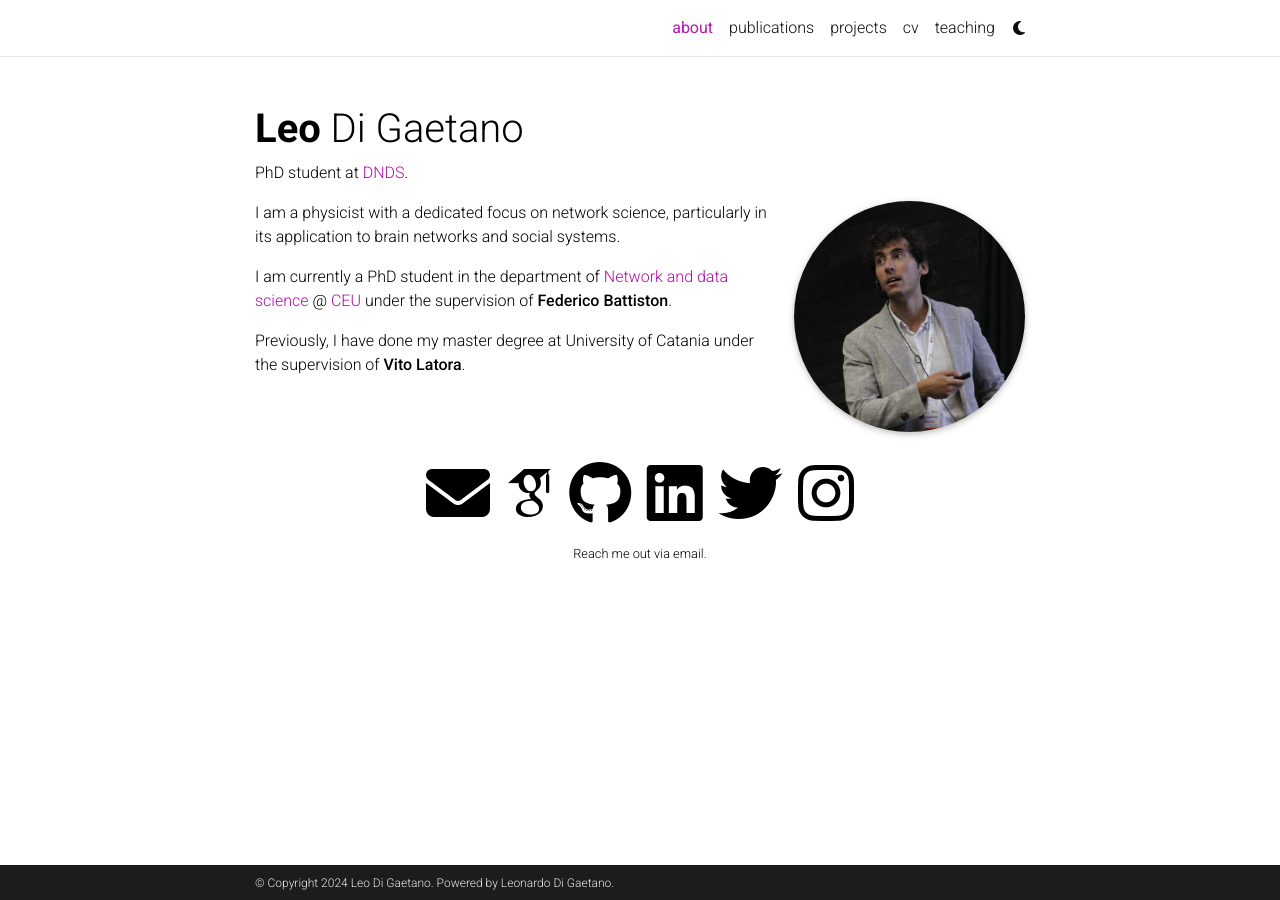
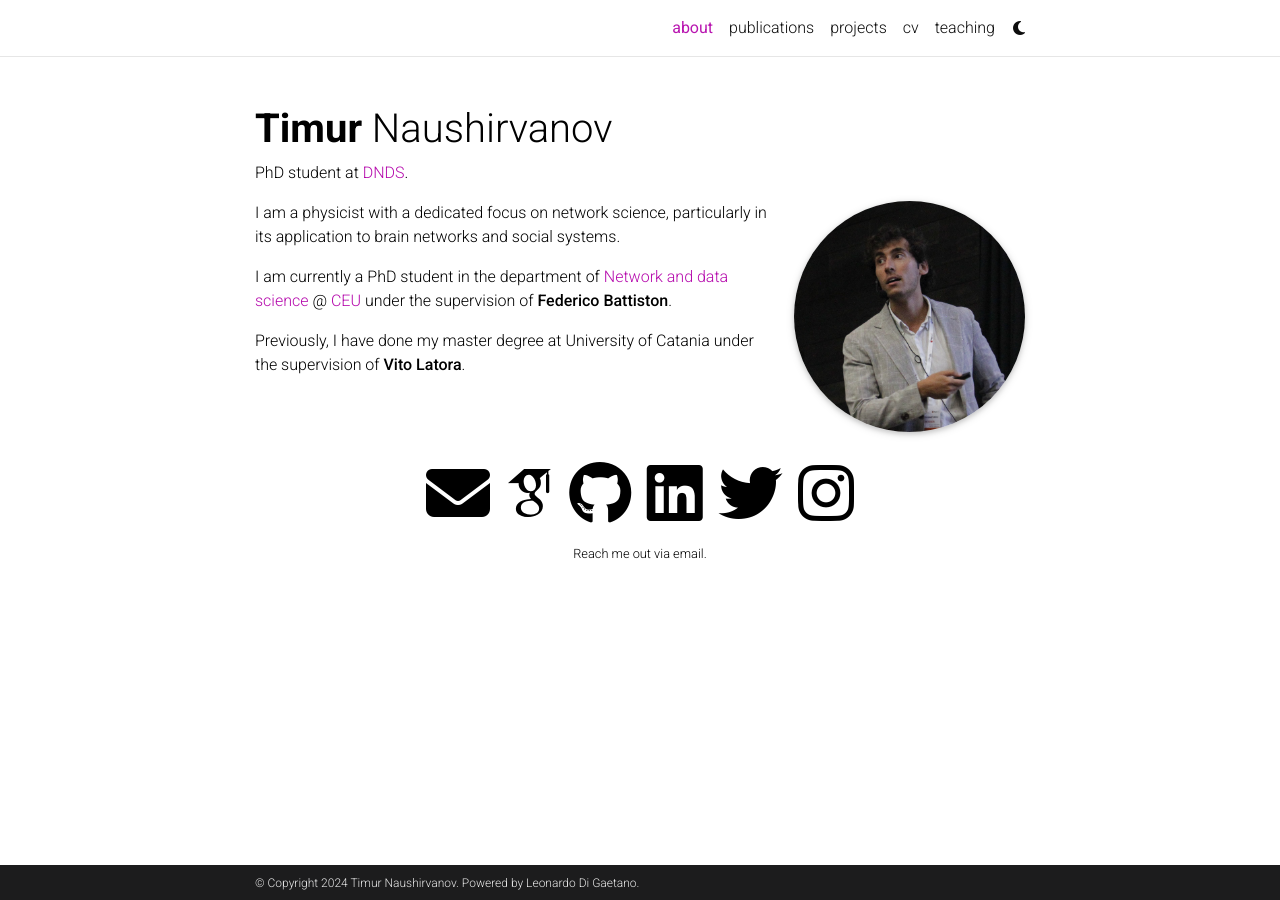
Before and after one commit to nautim/nautim.github.io, a Jekyll site: the page built from _pages/about.md, in a window 1280 px wide. Built offline with Jekyll 4.4.1, drawn with Linux system fonts in a browser that asks for light colours; full-size pictures stand in for the smaller copies a plugin makes; some web fonts are replaced; comment, search, counter and statistics services are not loaded; a style sheet for code colours, icons or effects is not loaded.

Commit message:
Update _config.yml

```diff
--- a/_config.yml
+++ b/_config.yml
@@ -3,9 +3,9 @@
 # -----------------------------------------------------------------------------
 
 title: blank # the website title (if blank, full name will be used instead)
-first_name: Leo
+first_name: Timur
 middle_name:
-last_name: Di Gaetano
+last_name: Naushirvanov
 email: leonardo.digaetano.96@gmail.com
 description: > # the ">" symbol means to ignore newlines until "footer_text:"
   Portfolio webpage of Leonardo Di Gaetano.
@@ -16,7 +16,7 @@
 lang: en # the language of your site (for example: en, fr, cn, ru, etc.)
 icon: 🕸️  # the emoji used as the favicon (alternatively, provide image name in /assets/img/)
 
-url: https://leonardodigaetano.github.io # the base hostname & protocol for your site
+url: https://nautim.github.io # the base hostname & protocol for your site
 baseurl: # the subpath of your site, e.g. /blog/
 last_updated: # set to true if you want to display last updated in the footer
 impressum_path:  # set to path to include impressum link in the footer, use the same path as permalink in a page, helps to conform with EU GDPR
```
